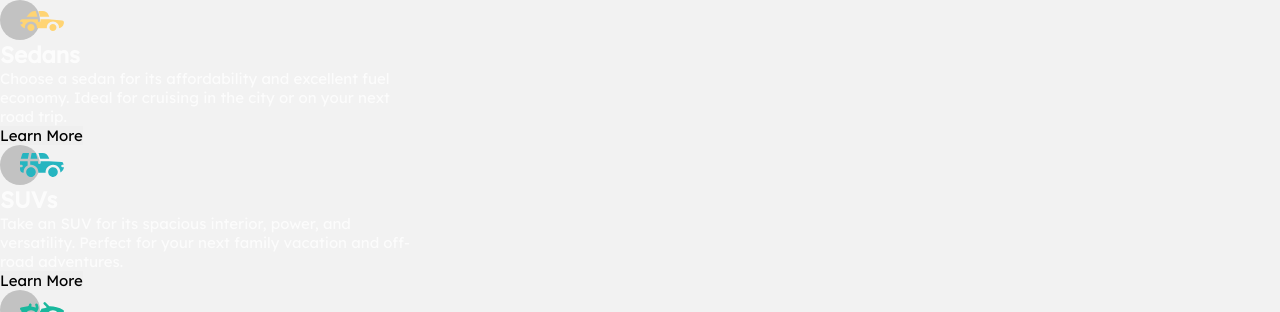
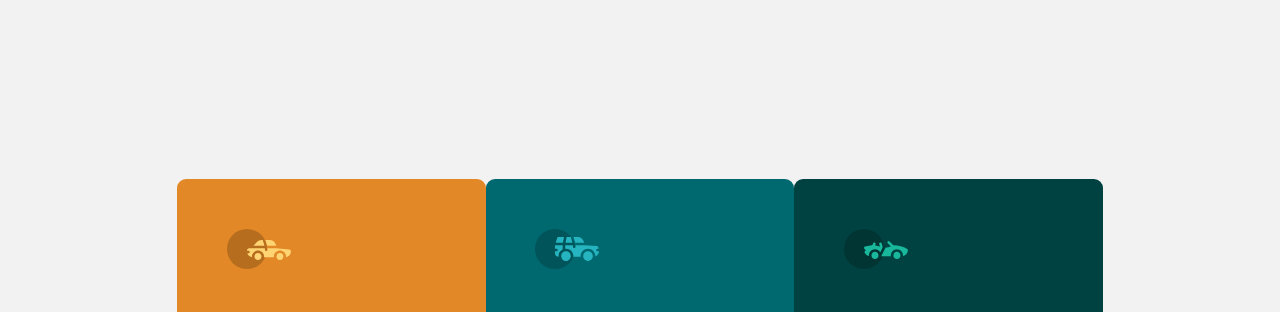
Before and after one commit to belie369/3-column-preview-card-component, a website: page index.html in a window 1280 px wide. Shown: the top 312 px of the page. Drawn offline with Linux system fonts and the light colour scheme; files whose address does not match are found by name.

Commit message:
Added grid for layout (combination of grid and flexbox).

```diff
--- a/src/sass/_components.scss
+++ b/src/sass/_components.scss
@@ -0,0 +1,32 @@
+@use './base' as b;
+
+.card {
+	display: flex;
+	flex-wrap: wrap;
+	flex-direction: column;
+	justify-content: space-between;
+	align-items: flex-start;
+
+	padding: 3.3em;
+	max-width: 326px;
+	min-height: 44.2rem;
+	border-radius: 0.9rem;
+
+	&--sedans {
+		background-color: b.$bright-orange;
+	}
+
+	&--suvs {
+		background-color: b.$dark-cyan;
+	}
+
+	&--luxury {
+		background-color: b.$very-dark-cyan;
+	}
+
+	&__heading {
+		font-family: b.$font-accent;
+		font-size: 3.5rem;
+		text-transform: uppercase;
+	}
+}
--- a/src/sass/_layout.scss
+++ b/src/sass/_layout.scss
@@ -1,10 +1,23 @@
 @use './base' as b;
 
 .container {
+	@include b.respond(large) {
+		display: flex;
+		justify-content: center;
+		align-items: center;
+		min-height: 100vh;
+	}
+}
+
+.cards-box {
 	display: grid;
 	grid-template-columns: 1fr;
 
+	margin: 5.9em 1.6em;
+
 	@include b.respond(large) {
-		grid-template-columns: 1fr 1fr 1fr;
+		grid-template-columns: repeat(3, 1fr);
+		margin: auto;
+		max-width: 92.6rem;
 	}
 }
```
Also changed, not shown: dist/css/main.min.css.
